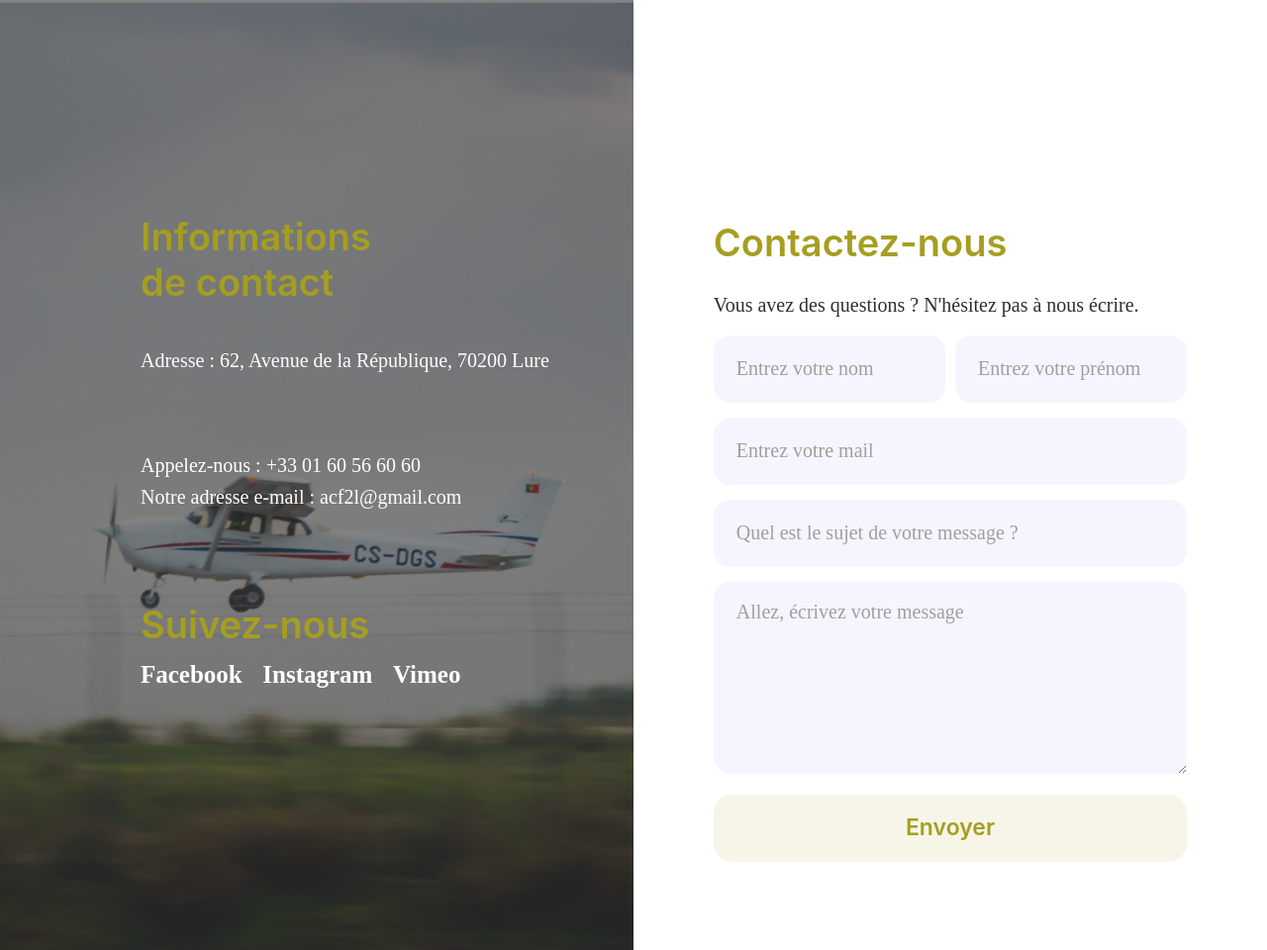
After one commit to GuedesAlexandre/ACF2L, a PHP site: page /test.html in a window 1280 px wide. The commit adds this page. Shown: the whole page at 99% size. Run offline with PHP 8.4, Linux system fonts and the light colour scheme.

Commit message:
Formulaire de Contact

```diff
--- a/styles.css
+++ b/styles.css
@@ -1,101 +1,125 @@
-* {
-  box-sizing: border-box;
-}
-.services-div {
-  background-color: #ecede7;
-  border-radius: 105px;
+body {
+  background-color: #ffffff;
 }
 
-.testimonial-section {
-
-  margin-bottom: 54px;
-  border-radius: 30px;
+#formulaire .infos {
+  background: url("./ressources/Image-Brightness.png") center/cover no-repeat;
+  display: flex;
+  flex-direction: column;
+  padding-left: 142px;
+  padding-top: 217px;
+  width: 960px;
+  height: 960px;
 }
 
-#services .card-services {
-  border-radius: 34.753px;
-  border: 2.361px solid #d6d9cb;
-  background: #ecede7;
-  margin: 0 20px;
+#formulaire .infos-titre {
+  color: #a59e20;
+  font-size: 38px;
+  font-weight: 600;
+  margin-bottom: 44px;
+}
+#formulaire .infos-follow {
+  color: #a59e20;
+  font-size: 38px;
+  font-weight: 600;
+}
+.adresse {
+  color: #ffffff;
+  font-family: Plus Jakarta Sans;
+  font-size: 20px;
+  font-style: normal;
+  font-weight: 500;
+  margin-bottom: 82px;
+}
+.email {
+  color: #ffffff;
+  font-family: Plus Jakarta Sans;
+  font-size: 20px;
+  font-style: normal;
+  font-weight: 500;
+  margin-bottom: 95px;
+}
+#formulaire h3 {
+  color: #ffffff;
+  font-family: Plus Jakarta Sans;
+  font-size: 20px;
+  font-style: normal;
+  font-weight: 500;
 }
 
-#services a {
-  border-radius: 1511px;
-  background: rgba(255, 255, 255, 0);
-  box-shadow: 0px 0px 0px 1.574px #141722 inset;
-  padding: 15px 28px;
-  max-width: 77px;
-  display: flex;
-  justify-content: center;
-  align-items: center;
-  transition: transform 0.3s ease-in-out;
+#formulaire .input-form,
+#formulaire .input-sujet,
+#formulaire .input-message {
+  border-radius: 17px;
+  background: #f5f5ff;
+  border: none;
 }
 
-a:hover {
-  transform: translateY(-5px);
+#formulaire .input-form {
+  width: 100%;
+  height: 68px;
 }
-.titre-chapeau{
-  font-family: 'Inter', sans-serif;
-  font-size: 30px;
+
+#formulaire .input-sujet,
+.input-message {
+  width: 100%;
+  height: 68px;
+}
+
+#formulaire .input-message {
+  height: 194px !important;
+  padding-top: 15px ;
+}
+
+#formulaire .form-group {
+  margin-bottom: 15px;
+}
+
+#formulaire textarea {
+  resize: vertical;
+}
+
+#formulaire button {
+  color: #a59e20;
+  text-align: center;
+  font-size: 23px;
+  font-weight: 600;
+  border-radius: 19px;
+  border: none;
+  width: 100%;
+  height: 68px;
+  background: rgba(165, 158, 32, 0.1);
+}
+
+#formulaire button:hover {
+  background-color: #9ddf71;
+}
+#formulaire .present {
+  color: #2f2f2f;
+
+  font-family: Plus Jakarta Sans;
+  font-size: 20px;
   font-style: normal;
-  font-weight: 400;
-  width: 948px !important;
+  font-weight: 500;
+}
+#formulaire .reseau {
+  color: #fff;
 
-}
-.titre-card {
   font-family: Plus Jakarta Sans;
-  font-size: 31.568px;
-  font-style: normal;
-  font-weight: 700;
-  max-width: 414px;
-  min-height: 107px;
-}
-.texte-card {
-  font-family: Plus Jakarta Sans;
-  font-size: 18.039px;
+  font-size: 25px;
   font-style: normal;
   font-weight: 600;
-  min-height: 239px;
-
+  text-decoration: none;
 }
-
-.testimonial-section .titre-titre {
-  font-family: 'Plus Jakarta Sans', sans-serif;
-  font-size: 65px;
+#formulaire .contact {
+  padding-top: 175px;
+  padding-bottom: 10px;
+}
+#formulaire ::placeholder {
+  padding-left: 21px;
+  color: #9f9f9f;
+  font-family: Plus Jakarta Sans;
+  font-size: 20px;
   font-style: normal;
-  font-weight: 600;
+  font-weight: 500;
 }
-.card-services {
-  max-width: 484px !important;
-  min-height: 528px;
-  padding: 69px 0 65px 0;
-}
-.section-div {
-  max-width: 1668px;
-  margin: 0 auto;
-}
-.name{
-  display: flex;
-  align-items: center;
-}
-.img-test{
-  width: 97px;
-  height: 97px;
-  border-radius: 97px;
-  margin-right: 18px;
-}
-.text-name{
-  font-family: Plus Jakarta Sans;
-  font-size: 28.862px;
-  font-style: normal;
-  font-weight: 600;
-}
-.text-job{
-  font-family: Plus Jakarta Sans;
-font-size: 18.039px;
-font-style: normal;
-font-weight: 600;
-}
-.card-body{
-padding: 0 33px 0 33px !important;
-}
--- /dev/null
+++ b/test.html
@@ -0,0 +1,69 @@
+<!DOCTYPE html>
+<html lang="en">
+  <head>
+    <meta charset="UTF-8" />
+    <meta name="viewport" content="width=device-width, initial-scale=1, shrink-to-fit=no"/>
+    <link href="https://stackpath.bootstrapcdn.com/bootstrap/4.3.1/css/bootstrap.min.css" rel="stylesheet"/>
+    <link rel="stylesheet" href="styles.css"/>
+    <title>Formulaire de Contact</title>
+  </head>
+  <body>
+    <section id="formulaire">
+    <div class="container-fluid">
+      <div class="row">
+        <div class="col-lg-6 text-white infos">
+          <h2 class="infos-titre">Informations<br />de contact</h2>
+          <h3 class="adresse">
+            Adresse : 62, Avenue de la République, 70200 Lure
+          </h3>
+          <h3>Appelez-nous : +33 01 60 56 60 60</h3>
+          <h3 class="email">Notre adresse e-mail : acf2l@gmail.com</h3>
+          <h2 class="infos-follow">Suivez-nous</h2>
+          <div>
+            <a class="reseau mr-3" href="#">Facebook</a>
+            <a class="reseau" href="#">Instagram</a>
+            <a class="reseau ml-3" href="#">Vimeo</a>
+          </div>
+        </div>
+
+        <div class="col-lg-6 col-md-12 contact">
+          <div class="container mt-5">
+            <div class="row justify-content-center">
+              <div class="col-md-10">
+                <h2 class="text-left mb-4 infos-titre">Contactez-nous</h2>
+                <p class="text-left present">
+                  Vous avez des questions ? N'hésitez pas à nous écrire.
+                </p>
+                <form>
+                  <div class="form-row">
+                    <div class="form-group col-md-6">
+                      <input class="input-form" type="text" class="form-control" id="nom" name="nom" placeholder="Entrez votre nom" required/>
+                    </div>
+                    <div class="form-group col-md-6">
+                      <input class="input-form" type="text" class="form-control" id="prenom" name="prenom" placeholder="Entrez votre prénom" required/>
+                    </div>
+                  </div>
+                  <div class="form-group">
+                    <input class="input-sujet" type="email" class="form-control" id="email" name="email" placeholder="Entrez votre mail" required/>
+                  </div>
+                  <div class="form-group">
+                    <input class="input-sujet" type="text" class="form-control" id="sujet" name="sujet" placeholder="Quel est le sujet de votre message ?" required/>
+                  </div>
+                  <div class="form-group">
+                    <textarea class="input-message" id="message" name="message" rows="4" placeholder="Allez, écrivez votre message"></textarea>
+                  </div>
+                  <button type="submit" class="btn-block">Envoyer</button>
+                </form>
+              </div>
+            </div>
+          </div>
+        </div>
+      </div>
+    </div>
+  </section>
+
+    <script src="https://code.jquery.com/jquery-3.3.1.slim.min.js"></script>
+    <script src="https://cdnjs.cloudflare.com/ajax/libs/popper.js/1.14.7/umd/popper.min.js"></script>
+    <script src="https://stackpath.bootstrapcdn.com/bootstrap/4.3.1/js/bootstrap.min.js"></script>
+  </body>
+</html>
```
Also changed, not shown: index.html (deleted, +0 -149 lines), ressources/Image-Brightness.png (added), ressources/arrow.png (deleted), ressources/tesimonial1.jpg (deleted), ressources/tesimonial2.jpg (deleted), ressources/tesimonial3.jpg (deleted).
